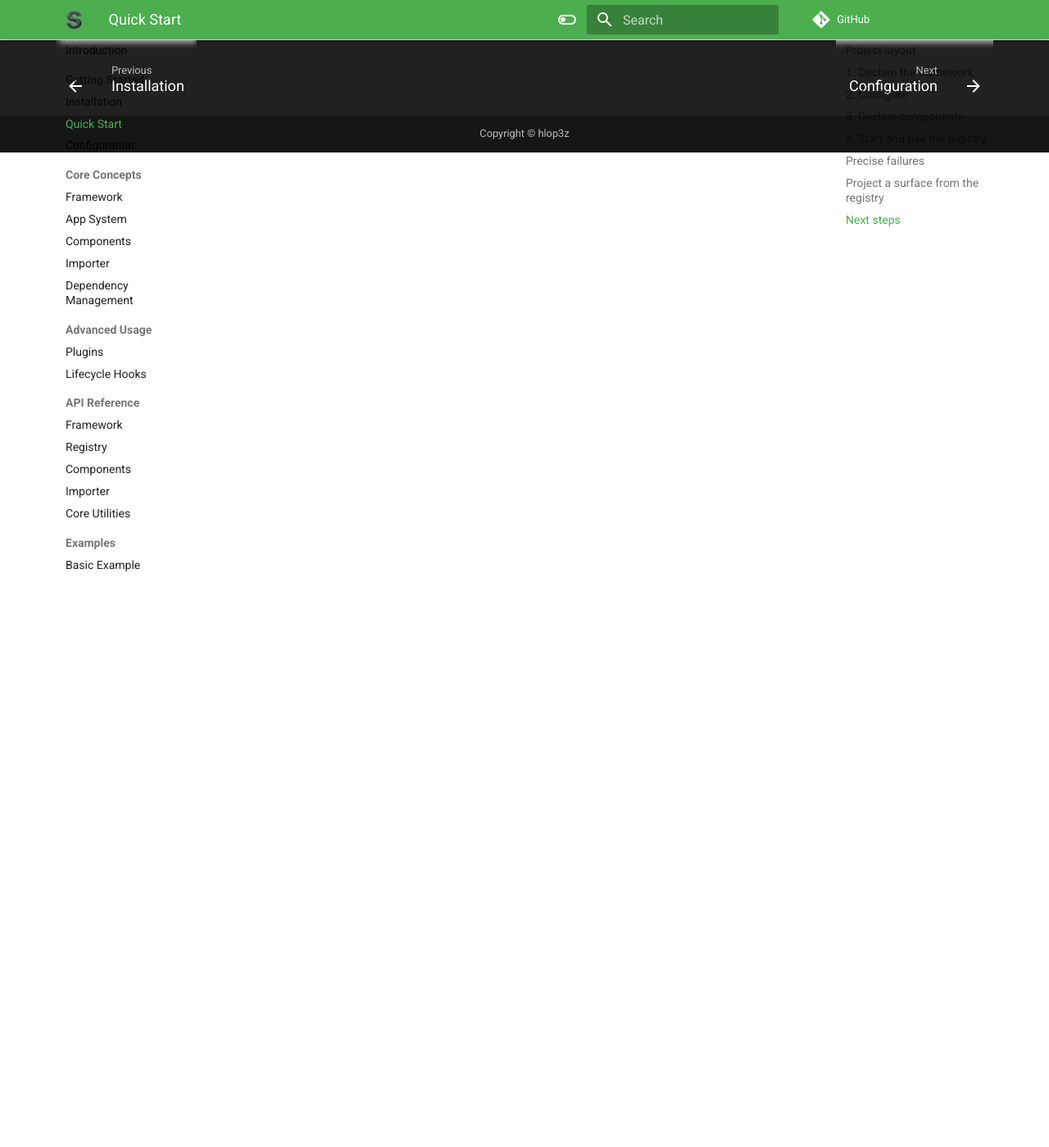
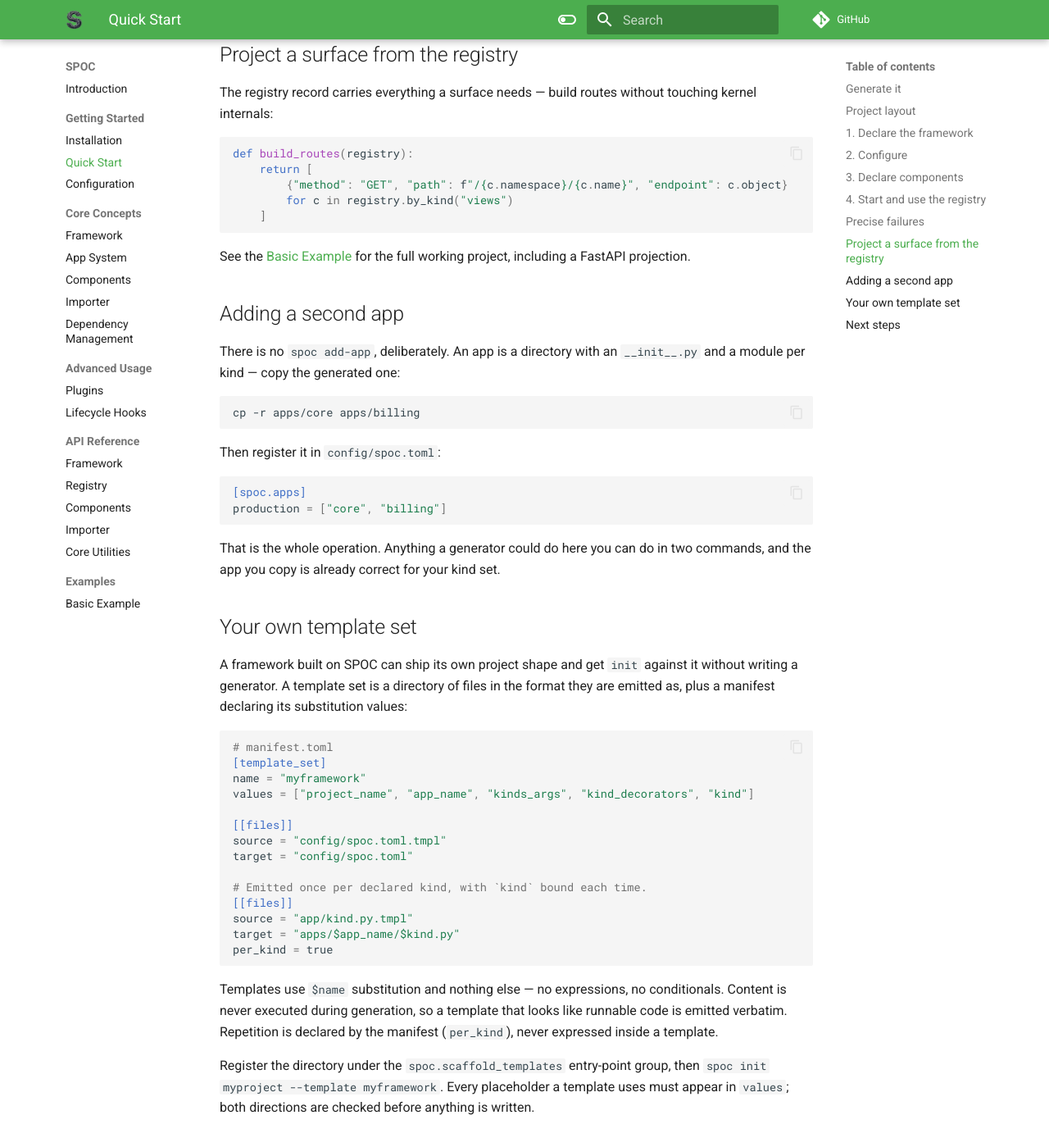
Before and after one commit to hlop3z/spoc, an MkDocs documentation site: the page built from docs/docs/getting-started/quick-start.md, in a window 1280 px wide and 1400 px high, scrolled down 3581 px. Shown: the whole window at 82% size. Built offline with MkDocs 1.6.1 and Material for MkDocs 9.7.7, drawn with Linux system fonts in a browser that asks for light colours; comment, search, counter and statistics services are not loaded; some of the changed text lies outside the part shown.

Commit message:
docs: lead getting-started with `spoc init` and diagram the scaffolder
Quick Start now opens with the generated project and keeps hand-assembly as the
explanation of what was generated. Adds the two sections the `add app` cut
depends on: copying the generated app to make a second one, and supplying a
downstream template set.

The architecture diagram gains the scaffolder as what it is — a surface that
runs before a project exists, so it appears nowhere in the kernel flow. The
dotted edge back to the template sets is the round-trip test, which is the
mechanism keeping templates honest as the kernel moves.

````diff
--- a/docs/docs/getting-started/quick-start.md
+++ b/docs/docs/getting-started/quick-start.md
@@ -2,6 +2,31 @@
 
 Build a minimal SPOC project: one app, one kind, resolved through the
 registry. There is one way to do this — declare, mark, start.
+
+## Generate it
+
+```bash
+spoc init myproject
+cd myproject
+python main.py
+```
+
+```
+Ready: 2 components registered
+Installed apps: ['core']
+ - models:core.example
+ - views:core.example
+```
+
+That is a complete, running project. `spoc init` ships with the package and
+needs nothing else installed.
+
+Useful flags: `--kinds` sets the declared kind set (`--kinds models,views,tasks`),
+`--app` names the starter app, `--path` chooses the destination.
+
+The rest of this page explains what was generated. Read it once and you will
+not need the generator again — a SPOC app is a directory with a module per
+kind, which is quicker to copy than to scaffold.
 
 ## Project layout
 
@@ -158,6 +183,59 @@
 See the [Basic Example](../examples/basic.md) for the full working project,
 including a FastAPI projection.
 
+## Adding a second app
+
+There is no `spoc add-app`, deliberately. An app is a directory with an
+`__init__.py` and a module per kind — copy the generated one:
+
+```bash
+cp -r apps/core apps/billing
+```
+
+Then register it in `config/spoc.toml`:
+
+```toml
+[spoc.apps]
+production = ["core", "billing"]
+```
+
+That is the whole operation. Anything a generator could do here you can do in
+two commands, and the app you copy is already correct for your kind set.
+
+## Your own template set
+
+A framework built on SPOC can ship its own project shape and get `init`
+against it without writing a generator. A template set is a directory of files
+in the format they are emitted as, plus a manifest declaring its substitution
+values:
+
+```toml
+# manifest.toml
+[template_set]
+name = "myframework"
+values = ["project_name", "app_name", "kinds_args", "kind_decorators", "kind"]
+
+[[files]]
+source = "config/spoc.toml.tmpl"
+target = "config/spoc.toml"
+
+# Emitted once per declared kind, with `kind` bound each time.
+[[files]]
+source = "app/kind.py.tmpl"
+target = "apps/$app_name/$kind.py"
+per_kind = true
+```
+
+Templates use `$name` substitution and nothing else — no expressions, no
+conditionals. Content is never executed during generation, so a template that
+looks like runnable code is emitted verbatim. Repetition is declared by the
+manifest (`per_kind`), never expressed inside a template.
+
+Register the directory under the `spoc.scaffold_templates` entry-point group,
+then `spoc init myproject --template myframework`. Every placeholder a template
+uses must appear in `values`; both directions are checked before anything is
+written.
+
 ## Next steps
 
 - [Configuration](configuration.md) — modes, environments, and the app cascade
````
Also changed, not shown: docs/architecture/kernel.md (+43 -1 lines).
